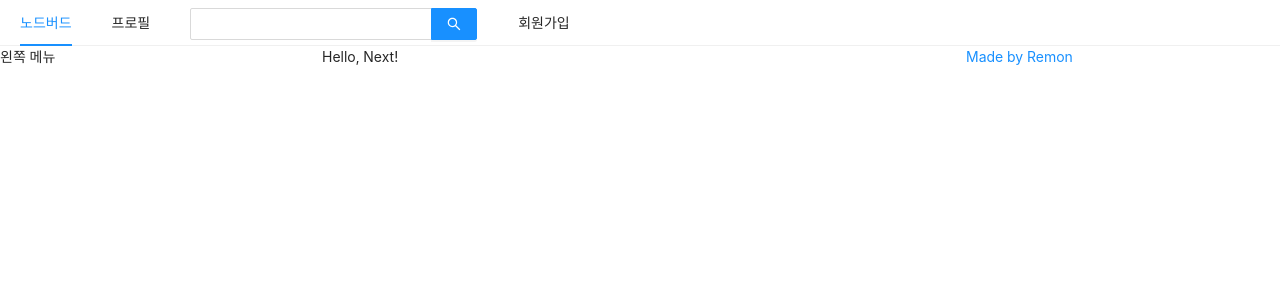
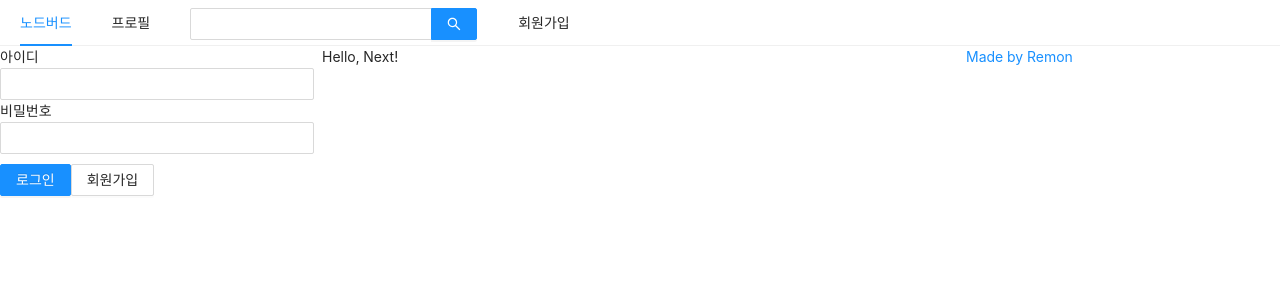
Before and after one commit to parkjooyoung0608/react-nodebird, a Next.js app: page / in a window 1280 px wide. Shown: the top 300 px of the page. Built offline with nearby package versions, Linux system fonts and the light colour scheme.

Commit message:
feat : 로그인 폼, 로그인 상태 처리

```diff
--- a/components/AppLayout.js
+++ b/components/AppLayout.js
@@ -1,9 +1,18 @@
-import React from "react";
+import React, { useState } from "react";
 import PropsTypes from "prop-types";
 import Link from "next/link";
 import { Menu, Input, Row, Col } from "antd";
+import styled from "styled-components";
+
+import UserProfile from "../components/UserProfile";
+import LoginForm from "./LoginForm";
+
+const SearchInput = styled(Input.Search)`
+  vertical-align: middle;
+`;
 
 const AppLayout = ({ children }) => {
+  const [isLoggedIn, setIsLoggedIn] = useState(false);
   return (
     <div>
       <Menu mode="horizontal">
@@ -18,7 +27,7 @@
           </Link>
         </Menu.Item>
         <Menu.Item>
-          <Input.Search enterButton style={{ verticalAlign: "middle" }} />
+          <SearchInput enterButton style={{ verticalAlign: "middle" }} />
         </Menu.Item>
         <Menu.Item>
           <Link href="/signup">
@@ -28,7 +37,11 @@
       </Menu>
       <Row gutter={8}>
         <Col xs={24} md={6}>
-          왼쪽 메뉴
+          {isLoggedIn ? (
+            <UserProfile />
+          ) : (
+            <LoginForm setIsLoggedIn={setIsLoggedIn} />
+          )}
         </Col>
         <Col xs={24} md={12}>
           {children}
--- /dev/null
+++ b/components/LoginForm.js
@@ -0,0 +1,58 @@
+import React, { useState, useCallback } from "react";
+import { Button, Form, Input } from "antd";
+import Link from "next/link";
+import styled from "styled-components";
+
+const ButtonWrapper = styled.div`
+  margin-top: 10px;
+`;
+
+const LoginForm = ({ setIsLoggedIn }) => {
+  const [id, setId] = useState();
+  const [password, setPassword] = useState();
+
+  const onChangeId = useCallback((e) => {
+    setId(e.target.value);
+  }, []);
+
+  const onChangePassword = useCallback((e) => {
+    setPassword(e.target.value);
+  }, []);
+
+  const onSubmitFrom = useCallback(() => {
+    console.log(id, password);
+    setIsLoggedIn(true);
+  }, [id, password]);
+
+  return (
+    <Form onFinish={onSubmitFrom}>
+      <div>
+        <label htmlFor="user-id">아이디</label>
+        <br />
+        <Input name="user-id" value={id} onChange={onChangeId} required />
+      </div>
+      <div>
+        <label htmlFor="user-password">비밀번호</label>
+        <br />
+        <Input
+          name="user-password"
+          value={password}
+          onChange={onChangePassword}
+          required
+        />
+      </div>
+      <ButtonWrapper>
+        <Button type="primary" htmlType="submit" loading={false}>
+          로그인
+        </Button>
+        <Link href="/signup">
+          <a>
+            <Button>회원가입</Button>
+          </a>
+        </Link>
+      </ButtonWrapper>
+    </Form>
+  );
+};
+
+export default LoginForm;
--- /dev/null
+++ b/components/UserProfile.js
@@ -0,0 +1,7 @@
+import React from "react";
+
+const UserProfile = () => {
+  return <div></div>;
+};
+
+export default UserProfile;
```
